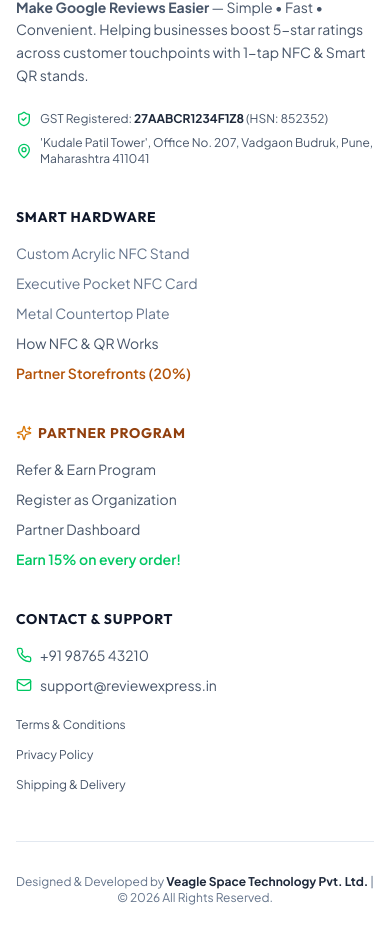
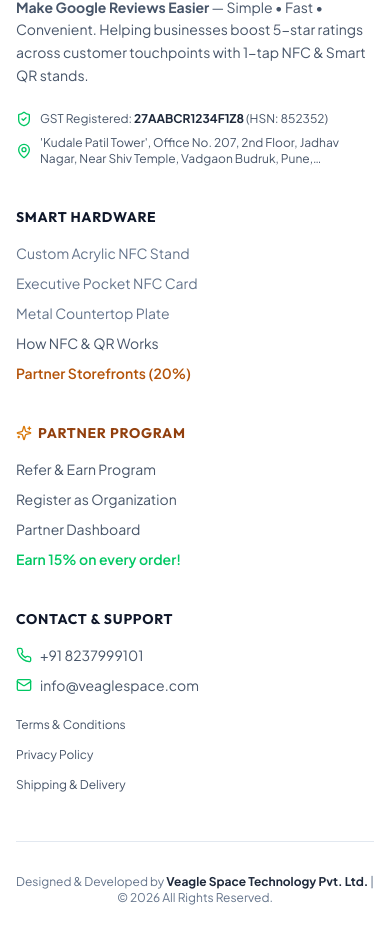
Before and after one commit to veaglespace-Tech/Qr-Code, a Next.js app in the folder client/: page /checkout/success in a window 390 px wide. Shown: the part 878-1822 px from the top of the page. Built offline with nearby package versions, Linux system fonts and the light colour scheme; no server answers.

Commit message:
fix(settings): auto-migrate live database and sanitize contact address, email, and phone across all client views

```diff
--- a/client/src/app/admin/dashboard/page.jsx
+++ b/client/src/app/admin/dashboard/page.jsx
@@ -125,7 +125,7 @@ export default function AdminDashboardPage() {
 
   useEffect(() => {
     if (viewingProduct?.link?.linkCode) {
-      const baseUrl = typeof window !== 'undefined' ? window.location.origin : 'https://reviewexpress.in';
+      const baseUrl = typeof window !== 'undefined' ? window.location.origin : 'https://reviewxpress.veaglespace.com';
       const linkUrl = `${baseUrl}/buy/${viewingProduct.link.linkCode}`;
       QRCode.toDataURL(linkUrl, { width: 300, margin: 1.5, color: { dark: '#090d16', light: '#ffffff' } })
         .then(setProductQrModalUrl)
@@ -731,7 +731,7 @@ export default function AdminDashboardPage() {
               ) : (
                 <div className="grid grid-cols-1 md:grid-cols-2 lg:grid-cols-3 gap-6">
                   {(linksData?.items || []).map(({ product, link }) => {
-                    const baseUrl = typeof window !== 'undefined' ? window.location.origin : 'https://reviewexpress.in';
+                    const baseUrl = typeof window !== 'undefined' ? window.location.origin : 'https://reviewxpress.veaglespace.com';
                     const linkUrl = link ? `${baseUrl}/buy/${link.linkCode}` : null;
                     const commissionAmount = (((product.price || 0) * (stats?.partner?.commissionPercent || 15)) / 100).toFixed(0);
 
--- a/client/src/app/contact/page.jsx
+++ b/client/src/app/contact/page.jsx
@@ -13,10 +13,14 @@ export default function ContactPage() {
   const [submitted, setSubmitted] = useState(false);
   const [form, setForm] = useState({ name: '', phone: '', email: '', subject: 'Inquiry about Smart NFC Stands', message: '' });
 
-  const supportEmail = settings?.supportEmail || 'info@veaglespace.com';
-  const supportPhone = settings?.supportPhone || '+91 8237999101';
-  const whatsappNumber = settings?.whatsappNumber || '918237999101';
-  const officeAddress = settings?.address || "'Kudale Patil Tower', Office No. 207, 2nd Floor, Jadhav Nagar, Near Shiv Temple, Vadgaon Budruk, Pune, Maharashtra 411041";
+  const isDummyAddress = !settings?.address || settings.address.includes('Tech Hub') || settings.address.includes('411045') || settings.address.trim() === 'Pune, Maharashtra';
+  const isDummyEmail = !settings?.supportEmail || settings.supportEmail === 'support@reviewexpress.in' || settings.supportEmail.includes('example.com');
+  const isDummyPhone = !settings?.supportPhone || settings.supportPhone.includes('98765 43210') || settings.supportPhone.includes('9876543210');
+
+  const supportEmail = !isDummyEmail ? settings.supportEmail : 'info@veaglespace.com';
+  const supportPhone = !isDummyPhone ? settings.supportPhone : '+91 8237999101';
+  const whatsappNumber = (!isDummyPhone && settings?.whatsappNumber && !settings.whatsappNumber.includes('9876543210')) ? settings.whatsappNumber : '918237999101';
+  const officeAddress = !isDummyAddress ? settings.address : "'Kudale Patil Tower', Office No. 207, 2nd Floor, Jadhav Nagar, Near Shiv Temple, Vadgaon Budruk, Pune, Maharashtra 411041";
 
   const handleSubmit = async (e) => {
     e.preventDefault();
--- a/client/src/app/superadmin/dashboard/page.jsx
+++ b/client/src/app/superadmin/dashboard/page.jsx
@@ -680,7 +680,7 @@ export default function SuperadminDashboardPage() {
               </div>
               <div className="overflow-hidden">
                 <p className="text-xs font-bold text-white truncate group-hover:text-purple-300 transition-colors">{user?.name || 'Superadmin'}</p>
-                <p className="text-[10px] text-slate-400 truncate">{user?.email || 'admin@reviewexpress.in'}</p>
+                <p className="text-[10px] text-slate-400 truncate">{user?.email || 'info@veaglespace.com'}</p>
               </div>
             </button>
             <button
@@ -1964,7 +1964,7 @@ export default function SuperadminDashboardPage() {
                         Administrator
                       </span>
                     </div>
-                    <p className="text-xs text-slate-500 mt-0.5">{user?.email || 'admin@reviewexpress.in'}</p>
+                    <p className="text-xs text-slate-500 mt-0.5">{user?.email || 'info@veaglespace.com'}</p>
                     <div className="flex items-center gap-3 mt-2 text-[11px] text-slate-400 font-medium">
                       <span>Role: <strong className="text-slate-700">SUPERADMIN</strong></span>
                       <span>•</span>
--- a/client/src/app/superadmin/partners/[id]/page.jsx
+++ b/client/src/app/superadmin/partners/[id]/page.jsx
@@ -107,7 +107,7 @@ export default function PartnerDetailPage() {
       if (partner.referralCode) {
         const link = typeof window !== 'undefined'
           ? `${window.location.origin}/?ref=${partner.referralCode}`
-          : `https://reviewexpress.in/?ref=${partner.referralCode}`;
+          : `https://reviewxpress.veaglespace.com/?ref=${partner.referralCode}`;
 
         QRCode.toDataURL(link, {
           width: 320,
@@ -222,7 +222,7 @@ export default function PartnerDetailPage() {
   };
 
   const referralLink = partner?.referralCode
-    ? (typeof window !== 'undefined' ? `${window.location.origin}/?ref=${partner.referralCode}` : `https://reviewexpress.in/?ref=${partner.referralCode}`)
+    ? (typeof window !== 'undefined' ? `${window.location.origin}/?ref=${partner.referralCode}` : `https://reviewxpress.veaglespace.com/?ref=${partner.referralCode}`)
     : '';
 
   if (isLoading) {
--- a/client/src/components/Footer.jsx
+++ b/client/src/components/Footer.jsx
@@ -10,6 +10,15 @@ import ReviewXpressLogo from '@/components/ReviewXpressLogo';
 export default function Footer() {
   const pathname = usePathname();
   const { data: settings } = useSelector(state => state.settings);
+
+  // Sanitize address, phone, and email against old live DB placeholder artifacts
+  const isDummyAddress = !settings?.address || settings.address.includes('Tech Hub') || settings.address.includes('411045') || settings.address.trim() === 'Pune, Maharashtra';
+  const isDummyPhone = !settings?.supportPhone || settings.supportPhone.includes('98765 43210') || settings.supportPhone.includes('9876543210');
+  const isDummyEmail = !settings?.supportEmail || settings.supportEmail === 'support@reviewexpress.in' || settings.supportEmail.includes('example.com');
+
+  const displayAddress = !isDummyAddress ? settings.address : "'Kudale Patil Tower', Office No. 207, 2nd Floor, Jadhav Nagar, Near Shiv Temple, Vadgaon Budruk, Pune, Maharashtra 411041";
+  const displayPhone = !isDummyPhone ? settings.supportPhone : '+91 8237999101';
+  const displayEmail = !isDummyEmail ? settings.supportEmail : 'info@veaglespace.com';
 
   // Do not render marketing footer on dashboards (superadmin, admin, user)
   if (pathname?.startsWith('/superadmin') || pathname?.startsWith('/admin') || pathname?.startsWith('/user')) {
@@ -39,7 +48,7 @@ export default function Footer() {
               </div>
               <div className="flex items-center gap-2">
                 <MapPin className="w-4 h-4 text-brand-600 shrink-0" />
-                <span className="line-clamp-2">{settings?.address || "'Kudale Patil Tower', Office No. 207, Vadgaon Budruk, Pune, Maharashtra 411041"}</span>
+                <span className="line-clamp-2">{displayAddress}</span>
               </div>
             </div>
           </div>
@@ -75,11 +84,11 @@ export default function Footer() {
             <ul className="space-y-2.5 text-sm">
               <li className="flex items-center gap-2">
                 <Phone className="w-4 h-4 text-brand-600 shrink-0" />
-                <a href={`tel:${settings?.supportPhone || '+918237999101'}`} className="hover:text-brand-600">{settings?.supportPhone || '+91 8237999101'}</a>
+                <a href={`tel:${displayPhone}`} className="hover:text-brand-600">{displayPhone}</a>
               </li>
               <li className="flex items-center gap-2">
                 <Mail className="w-4 h-4 text-brand-600 shrink-0" />
-                <a href={`mailto:${settings?.supportEmail || 'info@veaglespace.com'}`} className="hover:text-brand-600">{settings?.supportEmail || 'info@veaglespace.com'}</a>
+                <a href={`mailto:${displayEmail}`} className="hover:text-brand-600">{displayEmail}</a>
               </li>
               <li className="pt-2"><Link href="/policies/terms" className="hover:text-brand-600 text-xs">Terms &amp; Conditions</Link></li>
               <li><Link href="/policies/privacy" className="hover:text-brand-600 text-xs">Privacy Policy</Link></li>
--- a/client/src/components/TaxInvoiceModal.jsx
+++ b/client/src/components/TaxInvoiceModal.jsx
@@ -7,6 +7,14 @@ import ReviewXpressLogo from '@/components/ReviewXpressLogo';
 export default function TaxInvoiceModal({ order, settings, onClose }) {
   const [downloading, setDownloading] = useState(false);
   const [downloadSuccess, setDownloadSuccess] = useState(false);
+
+  const isDummyAddress = !settings?.address || settings.address.includes('Tech Hub') || settings.address.includes('411045') || settings.address.trim() === 'Pune, Maharashtra';
+  const isDummyPhone = !settings?.supportPhone || settings.supportPhone.includes('98765 43210') || settings.supportPhone.includes('9876543210');
+  const isDummyEmail = !settings?.supportEmail || settings.supportEmail === 'support@reviewexpress.in' || settings.supportEmail.includes('example.com');
+
+  const invoiceAddress = !isDummyAddress ? settings.address : "'Kudale Patil Tower', Office No. 207, 2nd Floor, Jadhav Nagar, Near Shiv Temple, Vadgaon Budruk, Pune, Maharashtra - 411041";
+  const invoicePhone = !isDummyPhone ? settings.supportPhone : '+91 8237999101';
+  const invoiceEmail = !isDummyEmail ? settings.supportEmail : 'info@veaglespace.com';
 
   if (!order) return null;
 
@@ -168,12 +176,12 @@ export default function TaxInvoiceModal({ order, settings, onClose }) {
               <p className="text-gray-900 font-bold text-sm">{settings?.siteName || 'Veagle Space Technology Pvt. Ltd.'}</p>
               <p className="text-gray-600 font-medium text-[11px]">Brand: ReviewXpress (Smart NFC &amp; QR Systems)</p>
               <p className="text-gray-600 mt-1 leading-relaxed">
-                {settings?.address || "'Kudale Patil Tower', Office No. 207, 2nd Floor, Jadhav Nagar, Near Shiv Temple, Vadgaon Budruk, Pune, Maharashtra - 411041"}
+                {invoiceAddress}
               </p>
               <div className="mt-1.5 space-y-0.5 text-gray-700">
                 <p><strong>GSTIN:</strong> {settings?.gstNumber || '27AAECV8237P1Z5'}</p>
-                <p><strong>Phone:</strong> {settings?.supportPhone || '+91 8237999101'}</p>
-                <p><strong>Email:</strong> {settings?.supportEmail || 'info@veaglespace.com'}</p>
+                <p><strong>Phone:</strong> {invoicePhone}</p>
+                <p><strong>Email:</strong> {invoiceEmail}</p>
                 <p><strong>State:</strong> Maharashtra (State Code: 27)</p>
               </div>
             </div>
--- a/client/src/redux/slice/settingsSlice.js
+++ b/client/src/redux/slice/settingsSlice.js
@@ -8,10 +8,11 @@ const settingsSlice = createSlice({
   initialState: {
     data: {
       siteName: 'ReviewXpress',
-      tagline: "India's #1 NFC & QR Smart Google Review Stand & Card",
-      supportEmail: 'support@reviewexpress.in',
-      supportPhone: '+91 98765 43210',
-      whatsappNumber: '919876543210',
+      tagline: "India's #1 Smart NFC & QR Google Review Hardware Platform",
+      supportEmail: 'info@veaglespace.com',
+      supportPhone: '+91 8237999101',
+      whatsappNumber: '918237999101',
+      address: "'Kudale Patil Tower', Office No. 207, 2nd Floor, Jadhav Nagar, Near Shiv Temple, Vadgaon Budruk, Pune, Maharashtra 411041",
       gstEnabled: true,
       gstPercent: 18,
       defaultCommissionPercent: 15,
```
Also changed, not shown: 2 other files (tests, documents, lock files or other folders).
